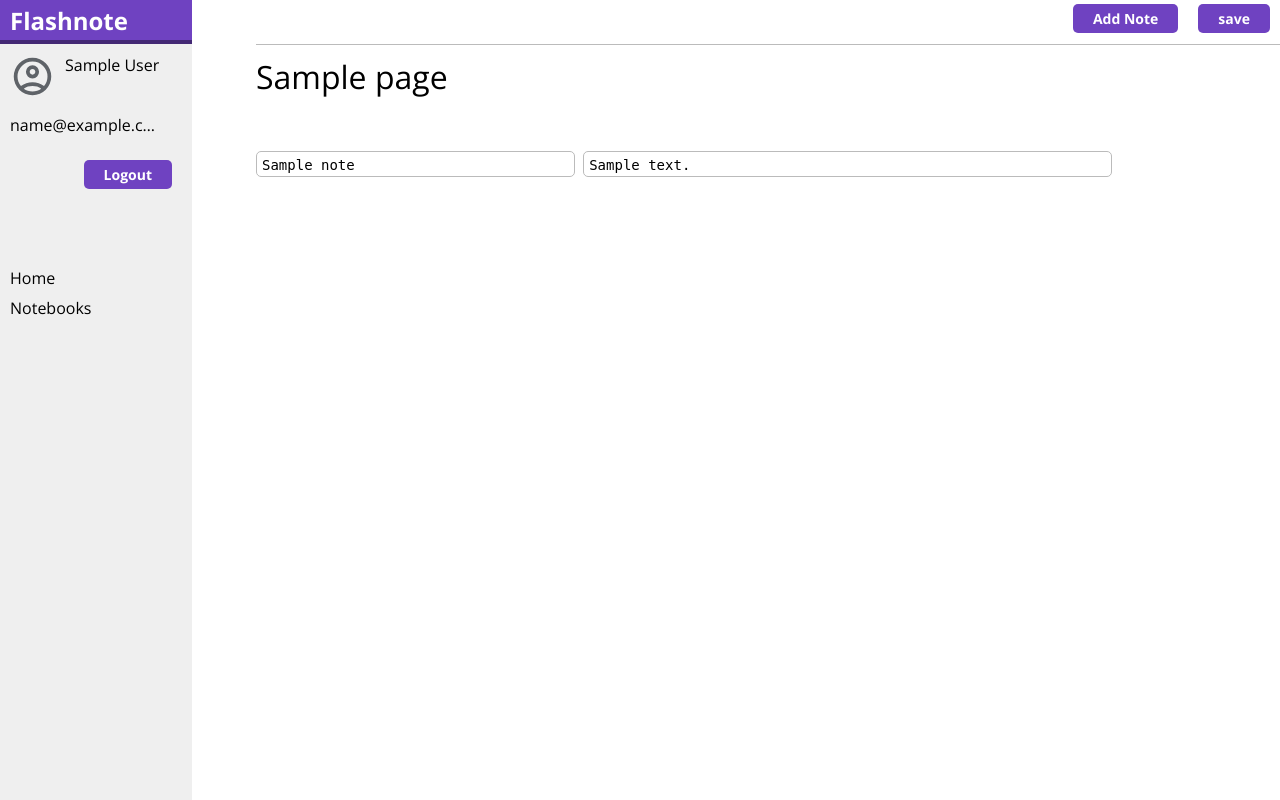
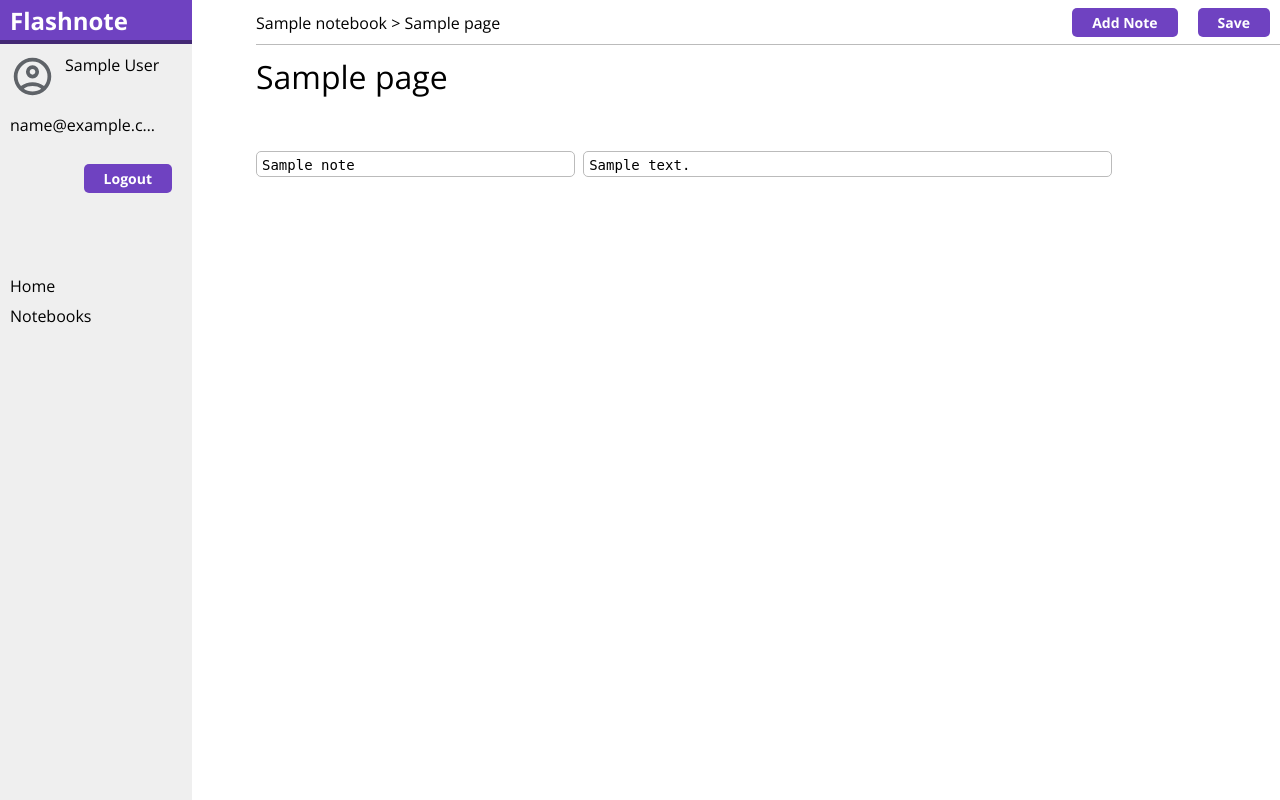
Before and after one commit to troshchiy/flashnote, a Django app: page /editor/page/00000000-0000-0000-0000-000000000001/ in a window 1280 px wide. Run offline with Django 5.2, Linux system fonts and the light colour scheme; a user stored in the database is signed in; tables that the repository leaves empty hold one stand-in row (values such as "Sample post").

Commit message:
Add 'source'-section to the header in editor/page/content.html

```diff
--- a/flashnote/editor/static/css/editor.css
+++ b/flashnote/editor/static/css/editor.css
@@ -31,7 +31,7 @@ textarea:focus {
   line-height:normal;
   color:#fff;
   border-radius:5px;
-  margin:4px 10px;
+  margin:8px 10px;
   padding:5px 20px;
   min-width:0;
   transition:0.2s all;
@@ -200,3 +200,9 @@ table td.material-symbols-outlined {
     color:#fff;
     text-decoration:none;
 }
+
+#source {
+    display:inline-block;
+    font-size:16px;
+    margin-top:12px;
+}
--- a/flashnote/editor/templates/editor/pages/content.html
+++ b/flashnote/editor/templates/editor/pages/content.html
@@ -5,7 +5,10 @@
 
 {% block content %}
     <div id="editor-header">
-        <input id="save-notes-btn" type="submit" value="save" form="form-container">
+        <span id="source">
+            <a href="{% url 'editor:notebook_content' page.notebook.id %}">{{ page.notebook }}</a> > {{ page.title }}
+        </span>
+        <input id="save-notes-btn" type="submit" value="Save" form="form-container">
         <button id="add-note-btn" type="button" onclick="addForm();">Add Note</button>
     </div>
     <h1 id="page-title">{{ page.title }}</h1>
--- a/flashnote/learning/templates/learning/flashcard.html
+++ b/flashnote/learning/templates/learning/flashcard.html
@@ -17,7 +17,7 @@
         {% endfor %}
         <button id="show-answer-btn" onclick="showAnswer();">Show Answer</button>
         <div id="grade-bar">
-            <p id="grade-tip">Specify a grade indicating the quality of your response:</p>
+            <p id="grade-tip">Grade your answer:</p>
             <div id="grade">
                 <input type="submit" name="user_grade" value="0">
                 <input type="submit" name="user_grade" value="1">
--- a/flashnote/static/css/main.css
+++ b/flashnote/static/css/main.css
@@ -80,7 +80,7 @@ button, a.button {
   line-height:normal;
   color:#fff;
   border-radius:5px;
-  margin:4px 10px;
+  margin:8px 10px;
   padding:5px 20px;
   transition:0.2s all;
   text-decoration:none;
```
